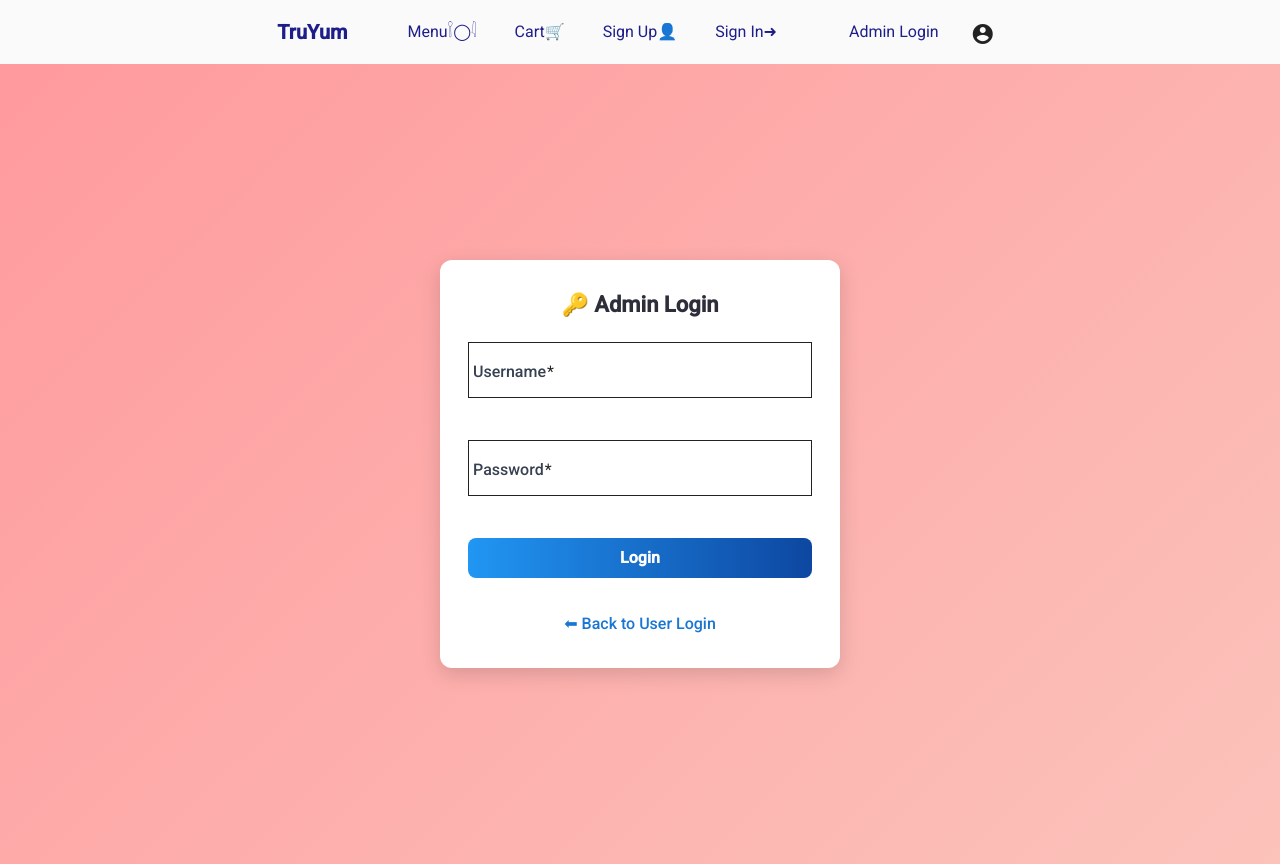
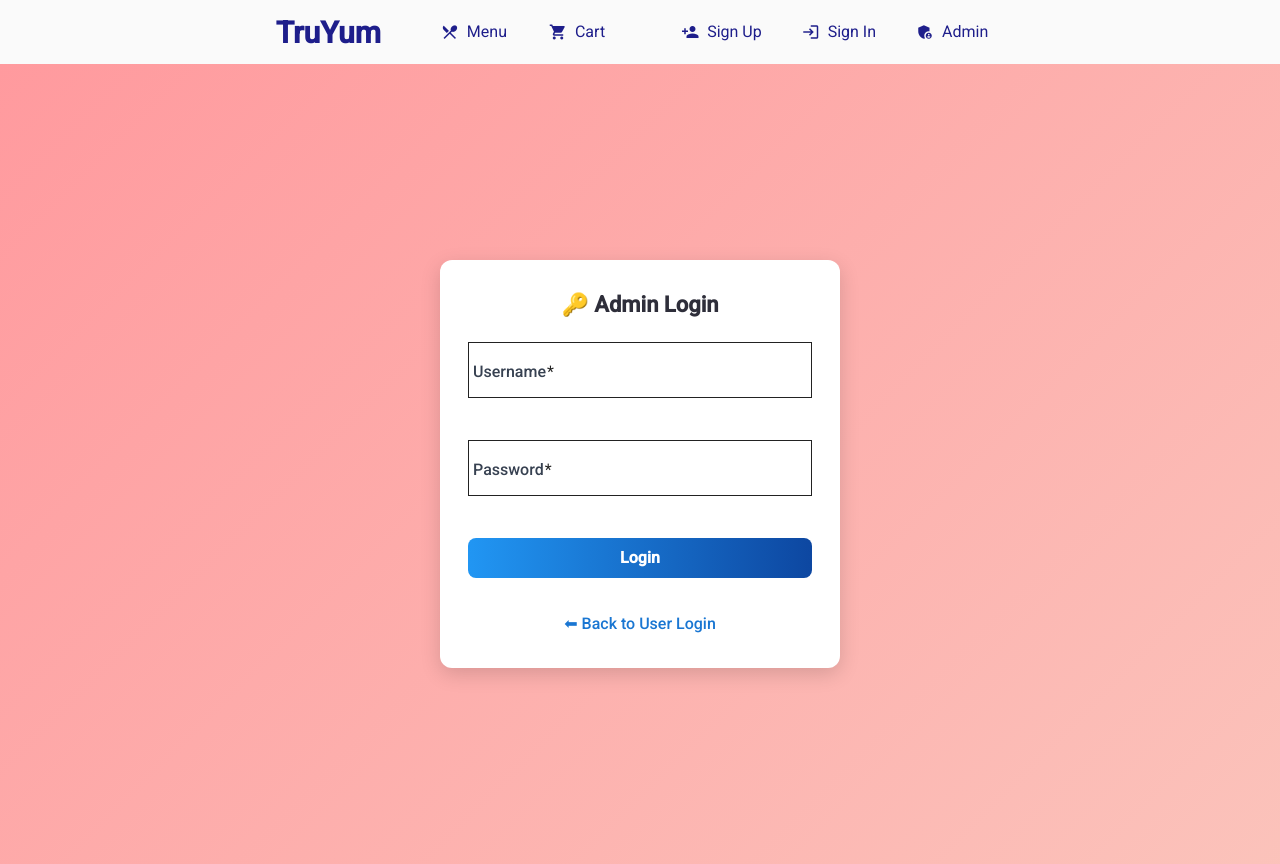
Before and after one commit to AneeshAashifa/trainingproject-TruYum, an Angular app: page /admin-login in a window 1280 px wide. Built offline with nearby package versions, Linux system fonts and the light colour scheme.

Commit message:
updated ui

```diff
--- a/src/app/admin-categories/admin-categories.component.css
+++ b/src/app/admin-categories/admin-categories.component.css
@@ -0,0 +1,15 @@
+.admin-card { max-width: 980px; margin: 20px auto; }
+.admin-toolbar { padding: 8px 12px; display:flex; align-items:center; }
+.spacer { flex: 1 1 auto; }
+.admin-content { padding: 12px; }
+.search-row { margin-bottom: 12px; }
+.search-input {
+  width: 320px;
+  padding: 8px 12px;
+  border-radius: 8px;
+  border: 1px solid #ddd;
+  box-shadow: 0 2px 6px rgba(0,0,0,0.04);
+}
+.categories-table { width:100%; margin-top: 8px; }
+.loading { padding: 18px; text-align:center; color:#666; }
+.empty { padding: 18px; text-align:center; color:#666; }
--- a/src/app/app.component.html
+++ b/src/app/app.component.html
@@ -1,25 +1,50 @@
-
 <div class="app-background">
   <mat-toolbar color="primary" class="mat-elevation-z4" style="padding:0 16px;">
     <div class="app-container" style="display:flex;align-items:center;gap:24px;">
+
+      <!-- Brand -->
       <div style="display:flex;align-items:center;gap:12px;">
         <a routerLink="/" style="display:flex;align-items:center;text-decoration:none;color:rgb(30, 30, 139)">
-          <span style="font-weight:700;font-size:20px;">TruYum</span>
+          <span style="font-weight:700;font-size:30px;">TruYum</span>
         </a>
       </div>
 
+      <!-- Main Navigation -->
       <nav style="display:flex; gap:14px; margin-left:24px;">
-        <a mat-button routerLink="/menu" style="color:rgb(30, 30, 139)">Menu𓌉◯𓇋</a>
-        <a mat-button routerLink="/cart" style="color:rgb(30, 30, 139)">Cart🛒</a>
-        <a mat-button routerLink="/register" style="color:rgb(30, 30, 139)">Sign Up👤</a>
-        <a mat-button routerLink="/user-login" style="color:rgb(30, 30, 139)">Sign In➜</a>
+        <a mat-button routerLink="/menu" style="color:rgb(30, 30, 139)">
+          <mat-icon>restaurant_menu</mat-icon> Menu
+        </a>
+        <a mat-button routerLink="/cart" style="color:rgb(30, 30, 139)">
+          <mat-icon>shopping_cart</mat-icon> Cart
+        </a>
       </nav>
 
       <span style="flex:1 1 auto"></span>
 
+      <!-- Auth / Admin Section -->
       <div style="display:flex;gap:12px;align-items:center;">
-        <a mat-button routerLink="/admin-login" style="color:rgb(30, 30, 139)">Admin Login</a>
-        <button mat-icon-button aria-label="profile"><mat-icon>account_circle</mat-icon></button>
+
+        <!-- Show when NOT logged in -->
+        <ng-container *ngIf="!isLoggedIn">
+          <a mat-button routerLink="/register" style="color:rgb(30, 30, 139)">
+            <mat-icon>person_add</mat-icon> Sign Up
+          </a>
+          <a mat-button routerLink="/user-login" style="color:rgb(30, 30, 139)">
+            <mat-icon>login</mat-icon> Sign In
+          </a>
+        </ng-container>
+
+        <!-- Show when logged in -->
+        <ng-container *ngIf="isLoggedIn">
+          <button mat-button (click)="logout()" style="color:rgb(30, 30, 139)">
+            <mat-icon>account_circle</mat-icon> Logout
+          </button>
+        </ng-container>
+
+        <!-- Always visible: Admin Login -->
+        <a mat-button routerLink="/admin-login" style="color:rgb(30, 30, 139)">
+          <mat-icon>admin_panel_settings</mat-icon> Admin
+        </a>
       </div>
     </div>
   </mat-toolbar>
--- a/src/app/app.component.ts
+++ b/src/app/app.component.ts
@@ -1,12 +1,26 @@
-import { Component } from '@angular/core';
+import { Component, OnInit } from '@angular/core';
 import { RouterOutlet, RouterLink, RouterLinkActive } from '@angular/router';
 import { MatToolbarModule } from '@angular/material/toolbar';
 import { MatButtonModule } from '@angular/material/button';
 import { MatIconModule } from '@angular/material/icon';
+import { Router } from '@angular/router';
+import { CommonModule } from '@angular/common';
 @Component({
   selector: 'app-root',
   standalone: true,
-  imports: [RouterOutlet, RouterLink, RouterLinkActive,MatButtonModule,MatIconModule,MatToolbarModule],
+  imports: [RouterOutlet,CommonModule, RouterLink, RouterLinkActive,MatButtonModule,MatIconModule,MatToolbarModule],
   templateUrl: './app.component.html'
 })
-export class AppComponent {}
+export class AppComponent {
+   get isLoggedIn(): boolean {
+    // 👈 reactive check every time Angular renders
+    return !!localStorage.getItem('token');
+  }
+
+  constructor(private router: Router) {}
+
+  logout() {
+    localStorage.removeItem('token');
+    this.router.navigate(['/']); // go back to home
+  }
+}
```
